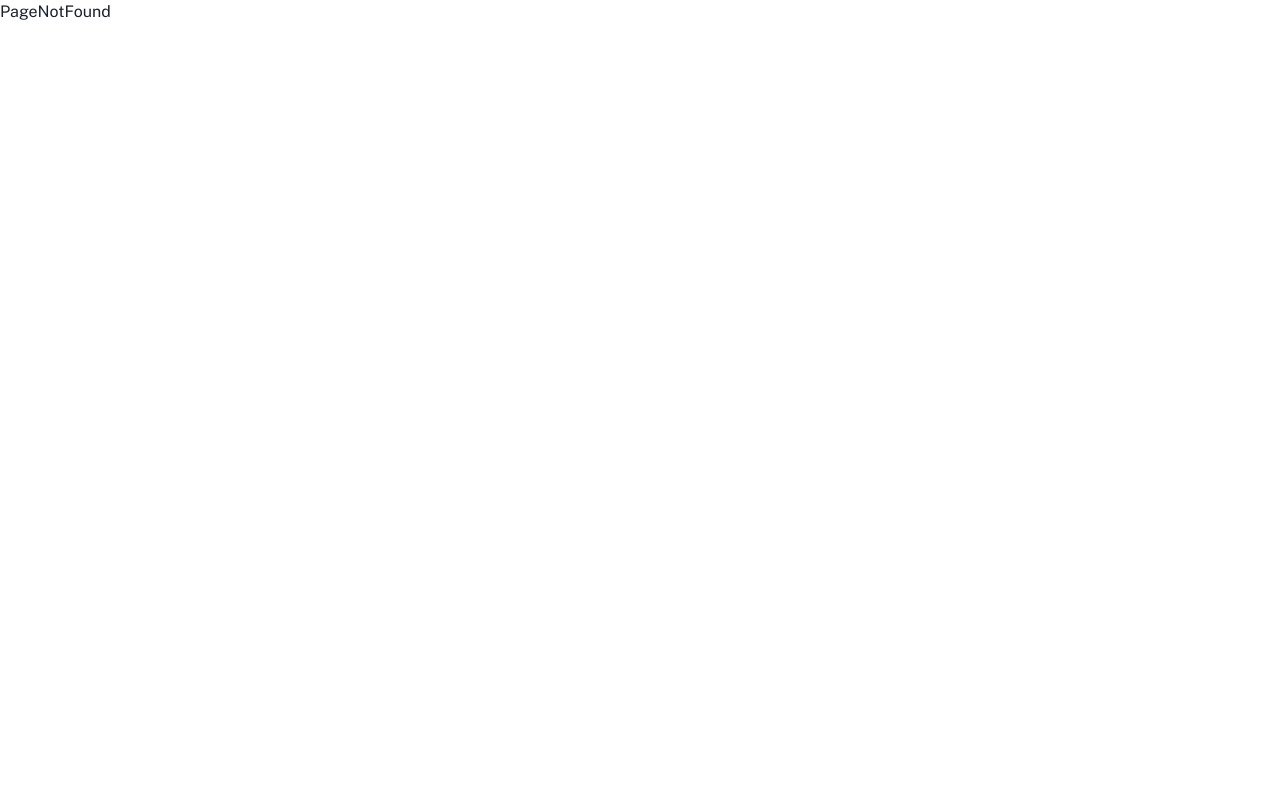
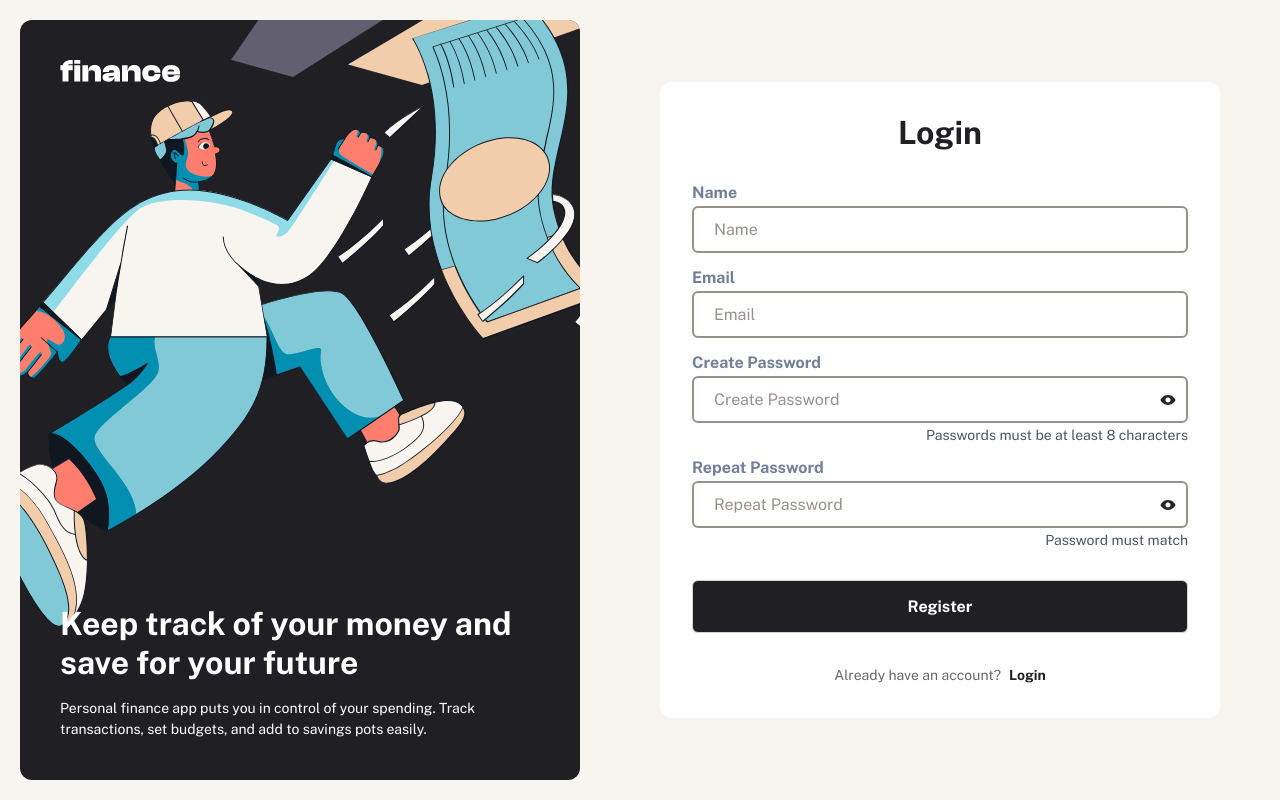
Before and after one commit to MT1EL/personal-finance, a React (Vite) app: page /register in a window 1280 px wide. Built offline with nearby package versions, Linux system fonts and the light colour scheme.

Commit message:
feat(auth): implement visual design for login and register pages

```diff
--- a/src/components/layouts/FieldLayout.tsx
+++ b/src/components/layouts/FieldLayout.tsx
@@ -12,7 +12,7 @@ const FieldLayout = (props: Props) => {
   return (
     <FormControl>
       {title && (
-        <FormLabel textStyle="text5Bold" marginBottom={50}>
+        <FormLabel textStyle="text5Bold" color={"gray.500"} marginBottom={50}>
           {title}
         </FormLabel>
       )}
--- /dev/null
+++ b/src/components/layouts/UnauthenticatedLayout.tsx
@@ -0,0 +1,55 @@
+import { Box, Flex, Image, Text, VStack } from "@chakra-ui/react";
+import illustration from "../../assets/images/illustration-authentication.svg";
+import logo from "../../assets/images/logo-large.svg";
+
+type Props = {
+  children: React.ReactNode;
+};
+
+const UnauthenticatedLayout = ({ children }: Props) => {
+  return (
+    <Flex>
+      <Box p={250} maxH={"100vh"} display={["none", "none", "none", "block"]}>
+        <Box position={"relative"} h={"100%"}>
+          <Image
+            src={illustration}
+            alt="illustration"
+            width={"100%"}
+            height={"100%"}
+            objectFit={"cover"}
+            borderRadius={"12px"}
+          />
+          <Flex
+            p={500}
+            position={"absolute"}
+            inset={"0 0 0 0"}
+            flexDirection={"column"}
+            justifyContent={"space-between"}
+          >
+            <Image src={logo} alt={"logo"} maxW={"121.45px"} maxH={"21.76px"} />
+            <VStack spacing={200}>
+              <Text textStyle={"text1"} color={"white"}>
+                Keep track of your money and save for your future
+              </Text>
+              <Text textStyle={"text4"} color={"white"}>
+                Personal finance app puts you in control of your spending. Track
+                transactions, set budgets, and add to savings pots easily.
+              </Text>
+            </VStack>
+          </Flex>
+        </Box>
+      </Box>
+      <Flex
+        px={[200, 500]}
+        py={[300, 400]}
+        justifyContent={"center"}
+        alignItems={"center"}
+        flex={1}
+      >
+        {children}
+      </Flex>
+    </Flex>
+  );
+};
+
+export default UnauthenticatedLayout;
--- a/src/components/ui/Input.tsx
+++ b/src/components/ui/Input.tsx
@@ -21,9 +21,10 @@ type Props = {
 };
 
 const Input = (props: Props) => {
-  const [type, setType] = useState("false");
   const { leftIcon, rightIcon, placeholder, title, helperText, defaultType } =
     props;
+  const [type, setType] = useState(defaultType ?? "text");
+
   return (
     <FieldLayout title={title} helperText={helperText}>
       <InputGroup>
@@ -35,12 +36,14 @@ const Input = (props: Props) => {
           </InputLeftElement>
         )}
         <ChakraInput placeholder={placeholder} variant={"filled"} type={type} />
-        {rightIcon && (
+        {rightIcon ||
+          (defaultType == "password" && (
             <InputRightElement
               h={"100%"}
               onClick={() =>
                 setType((prev) => (prev === "password" ? "text" : "password"))
               }
+              cursor={"pointer"}
             >
               {defaultType === "password" ? (
                 type === "password" ? (
@@ -62,7 +65,7 @@ const Input = (props: Props) => {
                 <img src={search} alt="search" width={"16px"} height={"16px"} />
               )}
             </InputRightElement>
-        )}
+          ))}
       </InputGroup>
     </FieldLayout>
   );
--- a/src/main.tsx
+++ b/src/main.tsx
@@ -7,7 +7,7 @@ import theme from "./theme/theme.ts";
 import { ChakraProvider } from "@chakra-ui/react";
 import "./styles/styles.css";
 
-const isAuthenticated = true;
+const isAuthenticated = false;
 createRoot(document.getElementById("root")!).render(
   <StrictMode>
     <ChakraProvider theme={theme}>
--- a/src/pages/authentication/Login.tsx
+++ b/src/pages/authentication/Login.tsx
@@ -1,5 +1,53 @@
+import { Button, Flex, Text, VStack, Link } from "@chakra-ui/react";
+import Input from "@/components/ui/Input";
+import UnauthenticatedLayout from "@/components/layouts/UnauthenticatedLayout";
 const Login = () => {
-  return <div>Login</div>;
+  return (
+    <UnauthenticatedLayout>
+      <Flex
+        flexDirection={"column"}
+        gap={400}
+        p={400}
+        bg="white"
+        maxW={"560px"}
+        w={"100%"}
+        textAlign={"center"}
+        borderRadius={"12px"}
+        as="form"
+        onSubmit={(e) => {
+          e.preventDefault();
+          console.log("Login");
+        }}
+      >
+        <Text textStyle={"text1"} color={"grey.900"}>
+          Login
+        </Text>
+
+        <VStack spacing={200}>
+          <Input placeholder={"Email"} title="Email" />
+          <Input
+            placeholder={"Password"}
+            defaultType="password"
+            title="Password"
+          />
+        </VStack>
+        <Button variant={"primary"} type="submit" w={"100%"}>
+          Login
+        </Button>
+        <Text textStyle={"text4"} color={"grey.500"}>
+          Need to create an account?
+          <Link
+            color={"grey.900"}
+            textStyle={"text4Bold"}
+            href={"/register"}
+            ml={100}
+          >
+            Register
+          </Link>
+        </Text>
+      </Flex>
+    </UnauthenticatedLayout>
+  );
 };
 
 export default Login;
--- a/src/pages/authentication/Register.tsx
+++ b/src/pages/authentication/Register.tsx
@@ -1,5 +1,62 @@
+import UnauthenticatedLayout from "@/components/layouts/UnauthenticatedLayout";
+import Input from "@/components/ui/Input";
+import { Button, Flex, Link, Text, VStack } from "@chakra-ui/react";
+
 const Register = () => {
-  return <div>Register</div>;
+  return (
+    <UnauthenticatedLayout>
+      <Flex
+        flexDirection={"column"}
+        gap={400}
+        p={400}
+        bg="white"
+        maxW={"560px"}
+        w={"100%"}
+        textAlign={"center"}
+        borderRadius={"12px"}
+        as="form"
+        onSubmit={(e) => {
+          e.preventDefault();
+          console.log("Login");
+        }}
+      >
+        <Text textStyle={"text1"} color={"grey.900"}>
+          Login
+        </Text>
+
+        <VStack spacing={200}>
+          <Input placeholder={"Name"} title="Name" />
+          <Input placeholder={"Email"} title="Email" />
+          <Input
+            placeholder={"Create Password"}
+            title="Create Password"
+            helperText={"Passwords must be at least 8 characters"}
+            defaultType="password"
+          />
+          <Input
+            placeholder={"Repeat Password"}
+            title="Repeat Password"
+            helperText={"Password must match"}
+            defaultType="password"
+          />
+        </VStack>
+        <Button variant={"primary"} type="submit" w={"100%"}>
+          Register
+        </Button>
+        <Text textStyle={"text4"} color={"grey.500"}>
+          Already have an account?
+          <Link
+            color={"grey.900"}
+            textStyle={"text4Bold"}
+            href={"/login"}
+            ml={100}
+          >
+            Login
+          </Link>
+        </Text>
+      </Flex>
+    </UnauthenticatedLayout>
+  );
 };
 
 export default Register;
--- a/src/theme/theme.ts
+++ b/src/theme/theme.ts
@@ -4,6 +4,13 @@ import "../assets/fonts/static/PublicSans-Bold.ttf";
 import "../assets/fonts/static/PublicSans-Regular.ttf";
 // 2. Call `extendTheme` and pass your custom values
 const theme = extendTheme({
+  styles: {
+    global: {
+      "html, body": {
+        bg: "beige.100", // Set the default background color
+      },
+    },
+  },
   fonts: {
     heading: "Public Sans Bold",
     body: "Public Sans",
```
Lines whose indentation alone changed are shown as unchanged.
